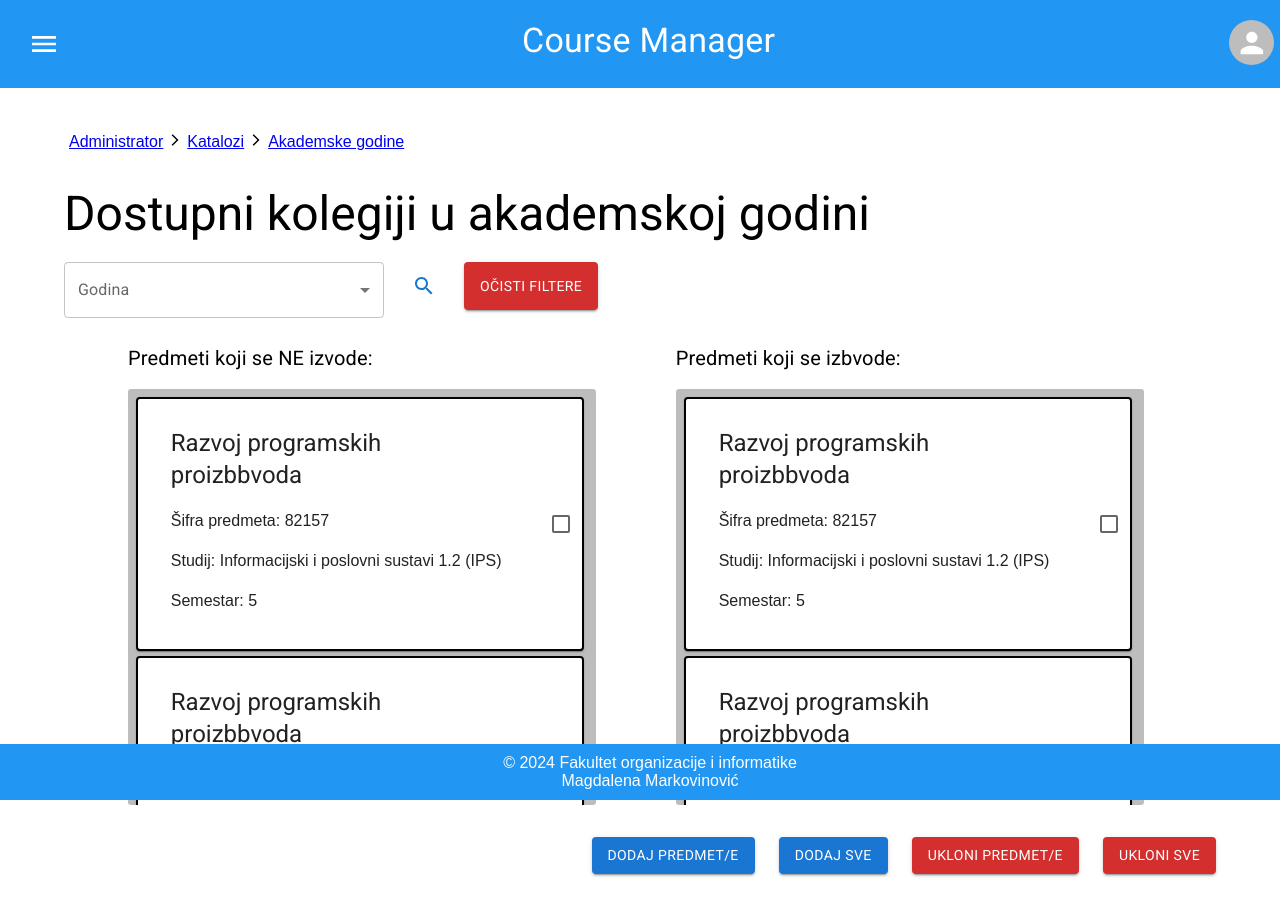
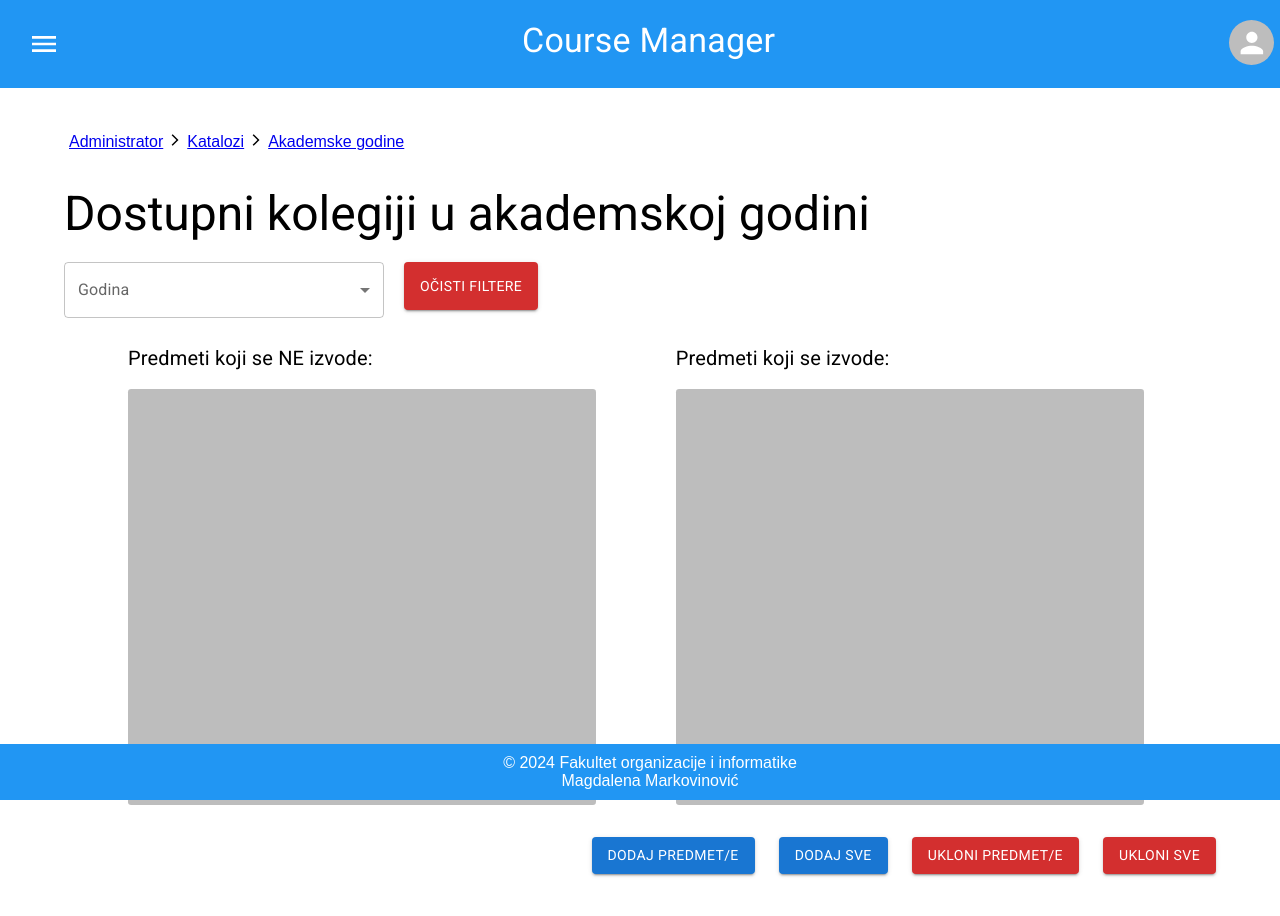
Before and after one commit to mmarkoovin21/Zavrsni_prakticni_dio, a React (Vite) app in the folder my-react-app/: page /izvodjenje-redmeta in a window 1280 px wide. Shown: the top 916 px of the page. Built offline with nearby package versions, Linux system fonts and the light colour scheme.

Commit message:
Filters and assigning courses that will be held in certan year is done.

```diff
--- a/my-react-app/src/Components/CourseSelectCard.jsx
+++ b/my-react-app/src/Components/CourseSelectCard.jsx
@@ -2,28 +2,30 @@ import React from 'react';
 import Checkbox from '@mui/material/Checkbox';
 import { Paper, Typography } from '@mui/material';
 
-function CourseSelectCard({ name, code, semester, major }) {
+function CourseSelectCard({ course, onSelectChange }) {
     const [isChecked, setIsChecked] = React.useState(false);
 
     const handleToggle = () => {
-        setIsChecked(!isChecked);
+        const newChecked = !isChecked;
+        setIsChecked(newChecked);
+        onSelectChange(newChecked, course.id);
     };
     return (
         <div style={{width: '99%', marginBottom: '5px'}}>
             <Paper sx={{border: '2px solid black', display: 'flex'}}>
                 <div className='cardContainer'>
                     <Typography variant='h5' sx={{mb: '10px'}}>
-                        {name}
+                        {course.title}
                     </Typography>
                     <div style={{ display: 'flex', alignItems: 'left', justifyContent: 'space-between', flexDirection: 'column', lineHeight: '40px'}}>
                         <Typography variant='h6 '>
-                            {code}
+                            {`Šifra predmeta: ${course.code}`}
                         </Typography>
                         <Typography variant='h6 '>
-                            {major}
+                            {`Studij: ${course.major}`}
                         </Typography>
                         <Typography variant='h6 '>
-                            {semester}
+                            {`Semestar: ${course.semester}`}
                         </Typography>
                     </div>
                 </div>
--- a/my-react-app/src/Components/pages/izvodenje-predmeta.jsx
+++ b/my-react-app/src/Components/pages/izvodenje-predmeta.jsx
@@ -1,10 +1,10 @@
+import { useState, useEffect } from 'react';
 import { Link } from 'react-router-dom';
 import { ArrowForwardIos } from "@mui/icons-material";
 import { Button, Typography } from '@mui/material';
 import BasicSelect from '../BasicSelect';
-import IconButton from '@mui/material/IconButton';
-import SearchIcon from '@mui/icons-material/Search';
 import ListBox from '../ListBox';
+import { courses } from '../courseData';
 import CourseSelectCard from '../CourseSelectCard';
 
 let dropdownYear = {
@@ -16,54 +16,124 @@ let dropdownYear = {
 };
 
 function Izvodjenjepredmeta() {
+    const [year, setYear] = useState('');
+    const [nonYearCourses, setNonYearCourses] = useState([]);
+    const [yearCourses, setYearCourses] = useState([]);
+    const [selectedCourses, setSelectedCourses] = useState(new Set());
+
+    const handleSelectChange = (isChecked, courseId) => {
+        setSelectedCourses((prevSelected) => {
+            const newSelected = new Set(prevSelected);
+            if (isChecked) {
+                newSelected.add(courseId);
+                console.log(newSelected);
+            } else {
+                newSelected.delete(courseId);
+            }
+            return newSelected;
+        });
+    };
+
+    const addSelectedCourses = () => {
+        const toAdd = nonYearCourses.filter((course) => selectedCourses.has(course.id));
+        setYearCourses((prev) => [...prev, ...toAdd]);
+        setNonYearCourses((prev) => prev.filter((course) => !selectedCourses.has(course.id)));
+        setSelectedCourses(new Set());
+    };
+
+    const addAllCourses = () => {
+        setYearCourses((prev) => [...prev, ...nonYearCourses]);
+        setNonYearCourses([]);
+    };
+
+    const removeSelectedCourses = () => {
+        const toRemove = yearCourses.filter((course) => selectedCourses.has(course.id));
+        setNonYearCourses((prev) => [...prev, ...toRemove]);
+        setYearCourses((prev) => prev.filter((course) => !selectedCourses.has(course.id)));
+        setSelectedCourses(new Set());
+    };
+
+    const removeAllCourses = () => {
+        setNonYearCourses((prev) => [...prev, ...yearCourses]);
+        setYearCourses([]);
+    };
+
+    useEffect(() => {
+        if (year) {
+            const selectedYear = parseInt(year);
+            const assignedCourses = courses.filter((course) => course.years.includes(selectedYear));
+            const nonAssignedCourses = courses.filter((course) => !course.years.includes(selectedYear));
+            setNonYearCourses(nonAssignedCourses);
+            setYearCourses(assignedCourses);
+        } else {
+            setNonYearCourses([]);
+            setYearCourses([]);
+        }
+    }, [year]);
+
+    const handleClearFilters = () => {
+        setYear('');
+        setNonYearCourses([]);
+        setYearCourses([]);
+    };
+
     return (
-    <main style={{marginBottom: '100px'}}>
+        <main style={{ marginBottom: '100px' }}>
             <div className="topNavigation">
                 <Link to="/pocetna-admin">Administrator</Link>
-        <ArrowForwardIos sx={{height: '14px'}}/>
+                <ArrowForwardIos sx={{ height: '14px' }} />
                 <Link to="/pocetna-admin">Katalozi</Link>
-        <ArrowForwardIos sx={{height: '14px'}}/>
+                <ArrowForwardIos sx={{ height: '14px' }} />
                 <Link to="/ak-godine">Akademske godine</Link>
             </div>
-        <Typography variant="h3" sx={{marginBottom: '20px'}}>
+            <Typography variant="h3" sx={{ marginBottom: '20px' }}>
                 Dostupni kolegiji u akademskoj godini
             </Typography>
             <div className='searchFilter'>
-        <BasicSelect label="Godina" dropdownOptions={dropdownYear} width="20rem"/>
-        <IconButton color="primary" aria-label="search" component="span">
-            <SearchIcon />
-        </IconButton>
-        <Button variant="contained" color="error">Očisti filtere</Button>
+                <BasicSelect
+                    label="Godina"
+                    dropdownOptions={dropdownYear}
+                    value={year}
+                    onChange={(e) => setYear(e.target.value)}
+                    width="20rem"
+                />
+                <Button variant="contained" color="error" onClick={handleClearFilters}>Očisti filtere</Button>
             </div>
             <div className='teachersLists'>
                 <div>
-                <Typography variant="h6" sx={{marginBottom: '15px'}}>
+                    <Typography variant="h6" sx={{ marginBottom: '15px' }}>
                         Predmeti koji se NE izvode:
                     </Typography>
                     <ListBox>
-                    <CourseSelectCard name="Razvoj programskih proizbbvoda" code="Šifra predmeta: 82157" semester="Semestar: 5" major="Studij: Informacijski i poslovni sustavi 1.2 (IPS)"/>
-                    <CourseSelectCard name="Razvoj programskih proizbbvoda" code="Šifra predmeta: 82157" semester="Semestar: 5" major="Studij: Informacijski i poslovni sustavi 1.2 (IPS)"/>
-                    <CourseSelectCard name="Razvoj programskih proizbbvoda" code="Šifra predmeta: 82157" semester="Semestar: 5" major="Studij: Informacijski i poslovni sustavi 1.2 (IPS)"/>
-                    <CourseSelectCard name="Razvoj programskih proizbbvoda" code="Šifra predmeta: 82157" semester="Semestar: 5" major="Studij: Informacijski i poslovni sustavi 1.2 (IPS)"/>
+                        {nonYearCourses.map((course) => (
+                            <CourseSelectCard
+                                key={course.id}
+                                course={course}
+                                onSelectChange={handleSelectChange}
+                            />
+                        ))}
                     </ListBox>
                 </div>
                 <div>
-                <Typography variant="h6" sx={{marginBottom: '15px'}}>
-                    Predmeti koji se izbvode:
+                    <Typography variant="h6" sx={{ marginBottom: '15px' }}>
+                        Predmeti koji se izvode:
                     </Typography>
                     <ListBox>
-                    <CourseSelectCard name="Razvoj programskih proizbbvoda" code="Šifra predmeta: 82157" semester="Semestar: 5" major="Studij: Informacijski i poslovni sustavi 1.2 (IPS)"/>
-                    <CourseSelectCard name="Razvoj programskih proizbbvoda" code="Šifra predmeta: 82157" semester="Semestar: 5" major="Studij: Informacijski i poslovni sustavi 1.2 (IPS)"/>
-                    <CourseSelectCard name="Razvoj programskih proizbbvoda" code="Šifra predmeta: 82157" semester="Semestar: 5" major="Studij: Informacijski i poslovni sustavi 1.2 (IPS)"/>
-                    <CourseSelectCard name="Razvoj programskih proizbbvoda" code="Šifra predmeta: 82157" semester="Semestar: 5" major="Studij: Informacijski i poslovni sustavi 1.2 (IPS)"/>
+                        {yearCourses.map((course) => (
+                            <CourseSelectCard
+                                key={course.id}
+                                course={course}
+                                onSelectChange={handleSelectChange}
+                            />
+                        ))}
                     </ListBox>
                 </div>
             </div>
             <div className='bottomButtons'>
-                <Button variant="contained" color="primary">Dodaj Predmet/e</Button>
-                <Button variant="contained" color="primary">Dodaj sve</Button>
-                <Button variant="contained" color="error">Ukloni Predmet/e</Button>
-                <Button variant="contained" color="error">Ukloni sve</Button>
+                <Button variant="contained" color="primary" onClick={addSelectedCourses}>Dodaj Predmet/e</Button>
+                <Button variant="contained" color="primary" onClick={addAllCourses}>Dodaj sve</Button>
+                <Button variant="contained" color="error" onClick={removeSelectedCourses}>Ukloni Predmet/e</Button>
+                <Button variant="contained" color="error" onClick={removeAllCourses}>Ukloni sve</Button>
             </div>
         </main>
     );
```
Lines whose indentation alone changed are shown as unchanged.
